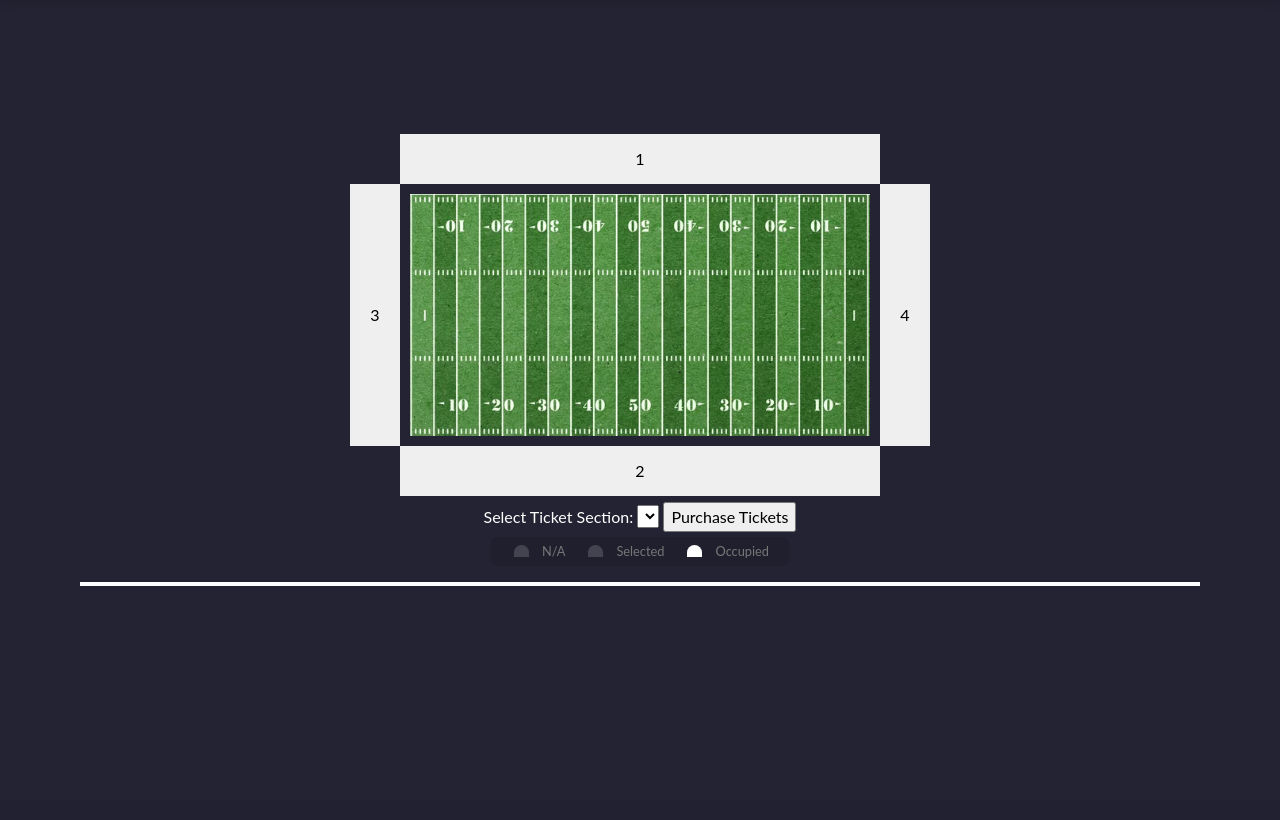
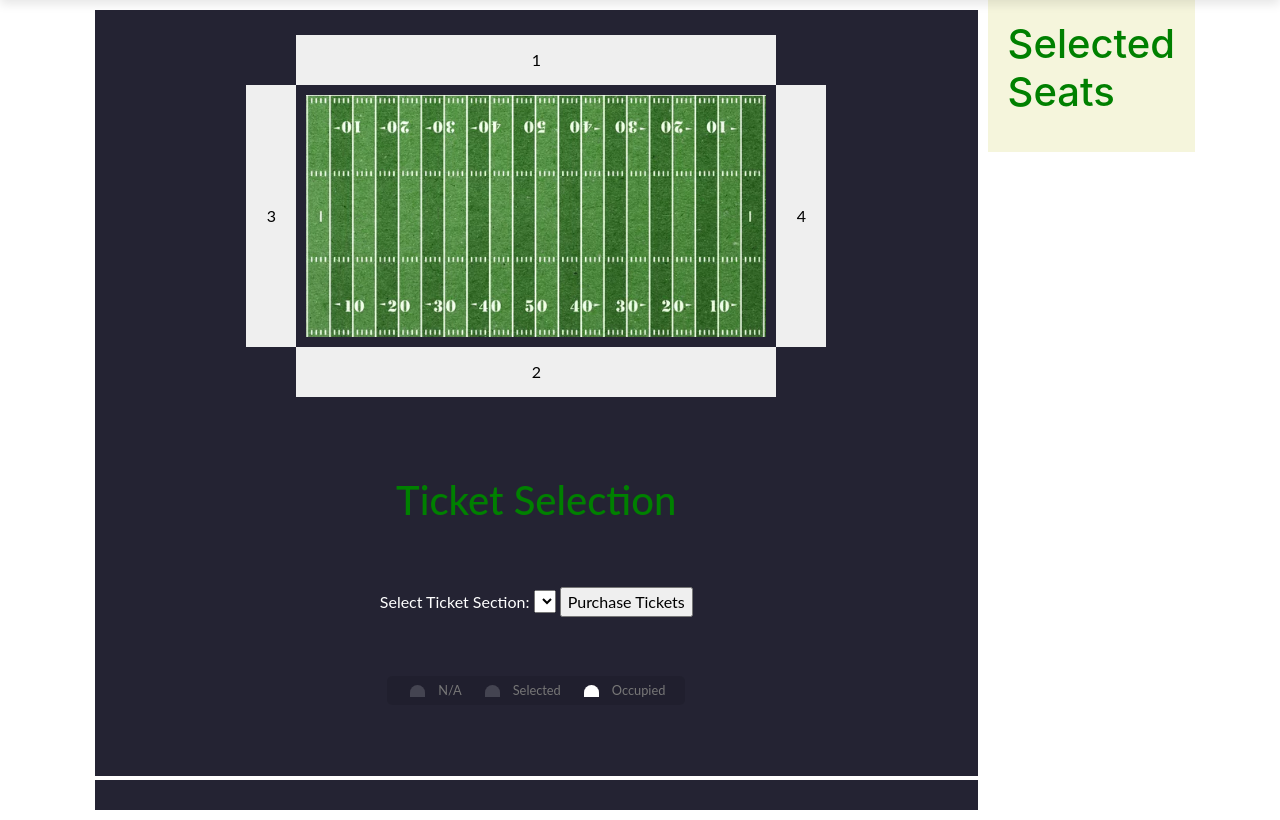
Before and after one commit to olivernicholass/TIXX, a Django app: page /tickets/ in a window 1280 px wide. Shown: the part 141-961 px from the top of the page. Before the commit the page ends 727 px from the top, so only its background shows below. Run offline with Django 5.2, Linux system fonts and the light colour scheme; lists and menus that the app fills with data are empty; some libraries are stand-ins or nearby versions.

Commit message:
added sidebar and started selected seats functionality

```diff
--- a/AvengersAssemble/tixx/static/css/ticket_selection.css
+++ b/AvengersAssemble/tixx/static/css/ticket_selection.css
@@ -21,79 +21,42 @@
   box-sizing: border-box;
 }
 
-main {
+.container{
+  display: flex;
+}
+
+.main {
+  margin: 10px;
+  position: relative;
   background-color: #242333;
   display: flex;
   flex-direction: column;
   color: white;
   align-items: center;
-  justify-content: center;
+  justify-content: space-between;
   height: 100vh;
   font-family: 'Lato', 'sans-serif';
-}
-
-.movie-container {
-  margin: 20px 0;
-}
-
-.movie-container select {
-  background-color: #fff;
-  border: 0;
-  border-radius: 5px;
-  font-size: 14px;
-  margin-left: 10px;
-  padding: 5px 15px 5px 15px;
-  -moz-appearance: none;
-  -webkit-appearance: none;
-  appearance: none;
-}
-
-#gridContainer {
-  display: flex;
-  flex-direction: column;
-  justify-content: center;
-  align-items: center;
-  perspective: 1000px;
-  margin-bottom: 30px;
-  width: 70em;
-  border: 2px solid white;
+  overflow: hidden;
 }
 
 
-.seat {
-  background-color: #444451;
-  height: 12px;
-  width: 15px;
-  margin: 3px;
-  border-top-left-radius: 10px;
-  border-top-right-radius: 10px;
+
+.sidebar{
+  background-color: beige;
+  top: 0;
+  left: 0;
+  height: 100%;
+  width: 250px;
+  padding: 20px;
 }
 
-.seat.selected {
-  background-color: #6feaf6;
+.section_container {
+  position: relative;
+  display: inline-block;
+  margin-top: 75px;
+  margin-bottom: 75px;
 }
 
-.seat.occupied {
-  background-color: #fff;
-}
-
-.seat:nth-of-type(2) {
-  margin-right: 18px;
-}
-
-.seat:nth-last-of-type(2) {
-  margin-left: 18px;
-}
-
-.seat:not(.occupied):hover {
-  cursor: pointer;
-  transform: scale(1.2);
-}
-
-.showcase .seat:not(.occupied):hover {
-  cursor: default;
-  transform: scale(1);
-}
 
 .showcase {
   background-color: rgba(0, 0, 0, 0.1);
@@ -121,15 +84,45 @@
   flex-direction: row;
 }
 
+#gridContainer {
+  display: flex;
+  flex-direction: column;
+  justify-content: center;
+  align-items: center;
+  perspective: 1000px;
+  margin-bottom: 30px;
+  width: 70em;
+  border: 2px solid white;
+}
+
+.seat {
+  background-color: #444451;
+  height: 12px;
+  width: 15px;
+  margin: 3px;
+  border-top-left-radius: 10px;
+  border-top-right-radius: 10px;
+}
+.seat.selected {
+  background-color: #6feaf6;
+}
+
+.seat.occupied {
+  background-color: #fff;
+}
+
+.seat:not(.occupied):hover {
+  cursor: pointer;
+  transform: scale(1.2);
+}
+
+.showcase .seat:not(.occupied):hover {
+  cursor: default;
+  transform: scale(1);
+}
 
 
 
-
-
-.section_container {
-  position: relative;
-  display: inline-block;
-}
 
 
 
@@ -164,9 +157,6 @@
   padding: 10px;
 }
 
-
-
-
 .hidden {
   display: none;
 }
--- a/AvengersAssemble/tixx/static/js/seat_section.js
+++ b/AvengersAssemble/tixx/static/js/seat_section.js
@@ -42,25 +42,50 @@
 };
 
 function createGrid(zone, rowsize, colsize) {
+
   const zoneNumber = document.createElement('p');
   zoneNumber.textContent = "Section " + zone + " seats:";
   gridContainer.appendChild(zoneNumber);
-  for (let i = 0; i < rowsize; i++) {
-    const row = document.createElement('div');
-    row.classList.add('row');
-    row.classList.add('seatcontainer');
-    gridContainer.appendChild(row);
-    for (let j = 0; j < colsize; j++) {
+
+  for (let row = 0; row < rowsize; row++) {
+
+    // Create a row for the seats
+    const rowElement = document.createElement('div');
+    rowElement.classList.add('row', 'seatcontainer');
+    gridContainer.appendChild(rowElement);
+
+    // Add seats to the row
+    for (let col = 0; col < colsize; col++) {
       const seat = document.createElement('div');
       seat.classList.add('seat');
-      row.appendChild(seat);
+      rowElement.appendChild(seat);
+
+      // seat.addEventListener('click', function(){
+      //   seat.classList.toggle('selected');
+      //   updateSelectedSeats();
+      // })
     }
   }
+}
+
+function updateSelectedSeats(){
+  const selectedSeatsList = document.getElementById('selected-seats');
+  selectedSeatsList.innerHTML = ''; // Clear previous selection
+
+  // Get all selected seats
+  const selectedSeats = document.querySelectorAll('.seat.selected');
+
+  // Create list items for selected seats
+  selectedSeats.forEach(function(seat) {
+    const listItem = document.createElement('li');
+    listItem.textContent = 'Row ' + (seat.parentElement.rowIndex + 1) + ', Seat ' + (seat.cellIndex + 1);
+    selectedSeatsList.appendChild(listItem);
+  });
 }
 
 gridContainer.addEventListener('click', (e) => {
   if(e.target.classList.contains('seat') && !e.target.classList.contains('occupied')){
     e.target.classList.toggle('selected');
-
+    alert('hello');
   }
 });
--- a/AvengersAssemble/tixx/templates/ticket_selection.html
+++ b/AvengersAssemble/tixx/templates/ticket_selection.html
@@ -1,37 +1,35 @@
-{% extends "base.html" %}
+{% extends 'base.html' %}
+{% block content %}
 {% load static %}
 <head>
   <title>
-        {% block title%} Tixx - Ticket Selection {% endblock %}
+    {% block title %}
+      Tixx - Ticket Selection
+    {% endblock %}
   </title>
   {% load crispy_forms_tags %}
-
 </head>
 
+<div class="container">
 
-{% block content %}
 
-<main>
-<link rel="stylesheet" href="{% static 'css/ticket_selection.css' %}">
+  <div class="main">
+    <link rel="stylesheet" href="{% static 'css/ticket_selection.css' %}" />
     <div class="section_container">
       <button class="button top" id="section1" onclick="showSection1AvailableSeats(1)">1</button>
       <button class="button bottom" id="section2" onclick="showSection1AvailableSeats(2)">2</button>
       <button class="button left" id="section3" onclick="showSection1AvailableSeats(3)">3</button>
       <button class="button right" id="section4" onclick="showSection1AvailableSeats(4)">4</button>
-    <img src="{% static 'images/footballfield.png' %}" class="image" alt="Your Image">
+      <img src="{% static 'images/footballfield.png' %}" class="image" alt="Your Image" />
     </div>
     <h1>Ticket Selection</h1>
 
-    <form method="post" action="{% url 'ticket_selection'%}">
+    <form method="post" action="{% url 'ticket_selection' %}">
       {% csrf_token %}
       <label for="tickets">Select Ticket Section:</label>
-        <select name="tickets" id="tickets">
-
-        </select>
-        <input type="submit" value="Purchase Tickets">
+      <select name="tickets" id="tickets"></select>
+      <input type="submit" value="Purchase Tickets" />
     </form>
-
-
 
     <ul class="showcase">
       <li>
@@ -53,8 +51,14 @@
     <div class="seatcontainer" id="gridContainer"></div>
 
 
-    <script src="{% static 'js/seat_section.js' %}"></script>
-    </main>
+  </div>
+  <div class="sidebar">
+    <h1>Selected Seats</h1>
+    <ul id="seleted-seats"></ul>
+  </div>
+</div>
 
 
+
+  <script src="{% static 'js/seat_section.js' %}"></script>
 {% endblock %}
```
Lines whose indentation alone changed are shown as unchanged.
